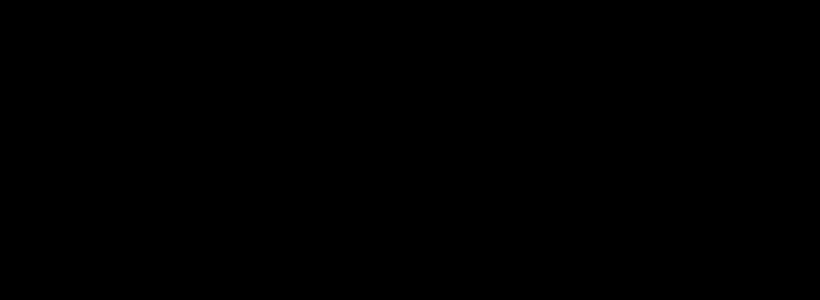
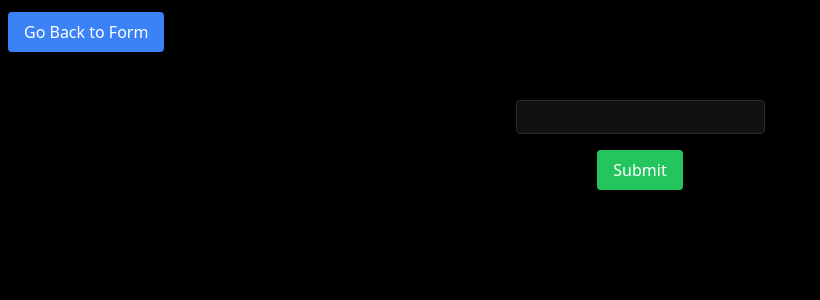
Before and after one commit to johnbyju/cricket-league, a React (Vite) app: page /admin in a window 1280 px wide. Before the commit this address had no page. Shown: the top 300 px of the page, without its empty margins (0-820 px from the left). Built offline with nearby package versions, Linux system fonts and the light colour scheme.

Commit message:
palyer details error

```diff
--- a/src/App.jsx
+++ b/src/App.jsx
@@ -4,6 +4,7 @@
 import PreviewPage from './components/PreviewPage';
 import LoadingScreen from './components/LoadingScreen';
 import { PhotoProvider } from './components/PhotoContext';
+import Admin from './components/Admin';
 
 export default function App() {
   const [isLoading, setIsLoading] = useState(true);
@@ -27,6 +28,7 @@
           <Route path="/" element={<PlayerDetails />} />
           <Route path="/preview" element={<PreviewPage />} />
           <Route path="/loading" element={<LoadingScreen />} />
+          <Route path="/admin" element={<Admin/>} />
         </Routes>
       )}
     </PhotoProvider>
--- /dev/null
+++ b/src/components/Admin.jsx
@@ -0,0 +1,36 @@
+import React from 'react'
+import { useNavigate } from 'react-router-dom'
+
+const Admin = () => {
+
+    const navigate = useNavigate()
+
+    return (
+        <>
+            <div className="flex flex-col gap-4">
+                <div className="flex items-start mt-3 ml-2">
+                    <button
+                        onClick={() => navigate(-1) || navigate('/default-path')}
+                        className="bg-blue-500 text-white px-4 py-2 rounded hover:bg-blue-600 transition"
+                    >
+                        Go Back to Form
+                    </button>
+                </div>
+
+                <div className="flex flex-col items-center">
+                    <div className="flex flex-col items-start mb-4">
+                        <label className="mb-2">
+                            Admin Access Point
+                        </label>
+                        <input type="text" className="border rounded px-2 py-1" />
+                    </div>
+                    <button className="bg-green-500 text-white px-4 py-2 rounded hover:bg-green-600 transition">
+                        Submit
+                    </button>
+                </div>
+            </div>
+        </>
+    )
+}
+
+export default Admin
--- a/src/components/GetPlayerXl.jsx
+++ b/src/components/GetPlayerXl.jsx
@@ -18,7 +18,7 @@
     const scheduleNightlyTask = () => {
       const now = new Date();
       const targetTime = new Date();
-      targetTime.setHours(23, 0, 0, 0); // 11:00 PM
+      targetTime.setHours(23, 0, 0, 0);
 
       const timeToWait = targetTime - now;
 
--- a/src/components/ImageUpload.jsx
+++ b/src/components/ImageUpload.jsx
@@ -1,6 +1,7 @@
 import { useCallback, useState, useEffect } from "react";
 import { useDropzone } from "react-dropzone";
 import { UploadCloud } from "lucide-react";
+import Swal from "sweetalert2";
 
 
 export function ImageUpload({ onChange,file,setFile }) {
@@ -19,16 +20,28 @@
   //   [onChange]
   // );
 
+  const MAX_FILE_SIZE_MB = 3; // Maximum allowed size in MB
+
 const onDrop = useCallback((acceptedFiles = []) => {
   const file = acceptedFiles[0];
   if (file) {
+    // Validate file size
+    const fileSizeInMB = file.size / (1024 * 1024); // Convert size to MB
+    if (fileSizeInMB > MAX_FILE_SIZE_MB) {
+       Swal.fire({
+          icon: 'error',
+          title: 'File Too Large',
+          text: `Please upload an image smaller than ${MAX_FILE_SIZE_MB}MB.`,
+        });
+      return; // Stop further processing
+    }
+
+    // Process file if size is valid
     const reader = new FileReader();
     reader.onloadend = () => {
       const base64Image = reader.result;
       setPreview(base64Image); // Update the preview
-        localStorage.setItem("uploadedImage", base64Image); // Store the image in localStorage
       setFile(file); // Store the file for backend submission
-        localStorage.setItem("uploadedFile", JSON.stringify({ name: file.name, type: file.type, size: file.size })); // Store metadata for file
       if (onChange) {
         onChange(file); // Call onChange handler with the file
       }
@@ -83,7 +96,7 @@
         <div className="aspect-[3/2] w-full flex flex-col items-center justify-center gap-2 p-4">
           <UploadCloud className="h-8 w-8 text-gray-400" />
           <p className="text-sm text-gray-400">
-            {isDragActive ? "Upload less than 3MB" : "Upload less than 3MB"}
+            {isDragActive ? "Drop Your Image" : "Upload less than 3MB"}
           </p>
         </div>
       )}
--- a/src/components/UserForm.jsx
+++ b/src/components/UserForm.jsx
@@ -71,10 +71,6 @@
   };
 
 
-  // const handleFileChange =(file)=>{
-  //   setPreview(newPreview);
-
-  // }
 
 
   const handleFileChange = (file) => {
@@ -123,6 +119,12 @@
       setError(newErrors);
     }
   };
+
+  const handleButtonClick = () => {
+
+    navigate('/admin')
+  }
+
   return (
     <div className="min-h-screen bg-black text-white">
       {/* Fixed header image */}
@@ -134,9 +136,21 @@
             className="object-cover  w-full h-full"
           />
         </div>
-        <div className="p-1 bg-black">
-          <h1 className="text-xl text-center font-semibold">Player Details</h1>
+        <div className="p-3 bg-black flex items-center justify-between relative">
+          <h1 className="absolute left-1/2 transform -translate-x-1/2 text-xl font-semibold">
+            Player Details
+          </h1>
+          <div className="ml-auto">
+            <button
+              type="button"
+              onClick={handleButtonClick}
+              className="flex justify-end text-end text-black"
+            >
+              Admin Access
+            </button>
+          </div>
         </div>
+
       </div>
 
       {/* Scrollable content */}
@@ -159,25 +173,6 @@
               {error?.fullName && <p className="text-red-400">{error?.fullName}</p>}
               <User className="absolute right-3 top-8  text-gray-400 h-5 w-5" />
             </div>
-
-            {/* <div className="space-y-2">
-              <label htmlFor="dob" className="block text-sm font-medium">
-                Date of Birth
-              </label>
-              <div className="relative">
-                <input
-                  id="dob"
-                  type="text"
-                  required
-                  placeholder="dd/mm/yyyy"
-                  value={formData.dob}
-                  onChange={handleChange}
-                  className="w-full p-2 bg-black border border-gray-800 text-white rounded"
-                />
-                {error?.dob &&<p className="text-red">{error?.dob}</p>}
-                <Calendar className="absolute right-3 top-2.5 h-5 w-5 text-gray-400" />
-              </div>
-            </div> */}
 
 
             <div className="relative space-y-2">
```
Also changed, not shown: src/components/PreviewPage.jsx (+5 -24 lines). Lines whose indentation alone changed are shown as unchanged.
